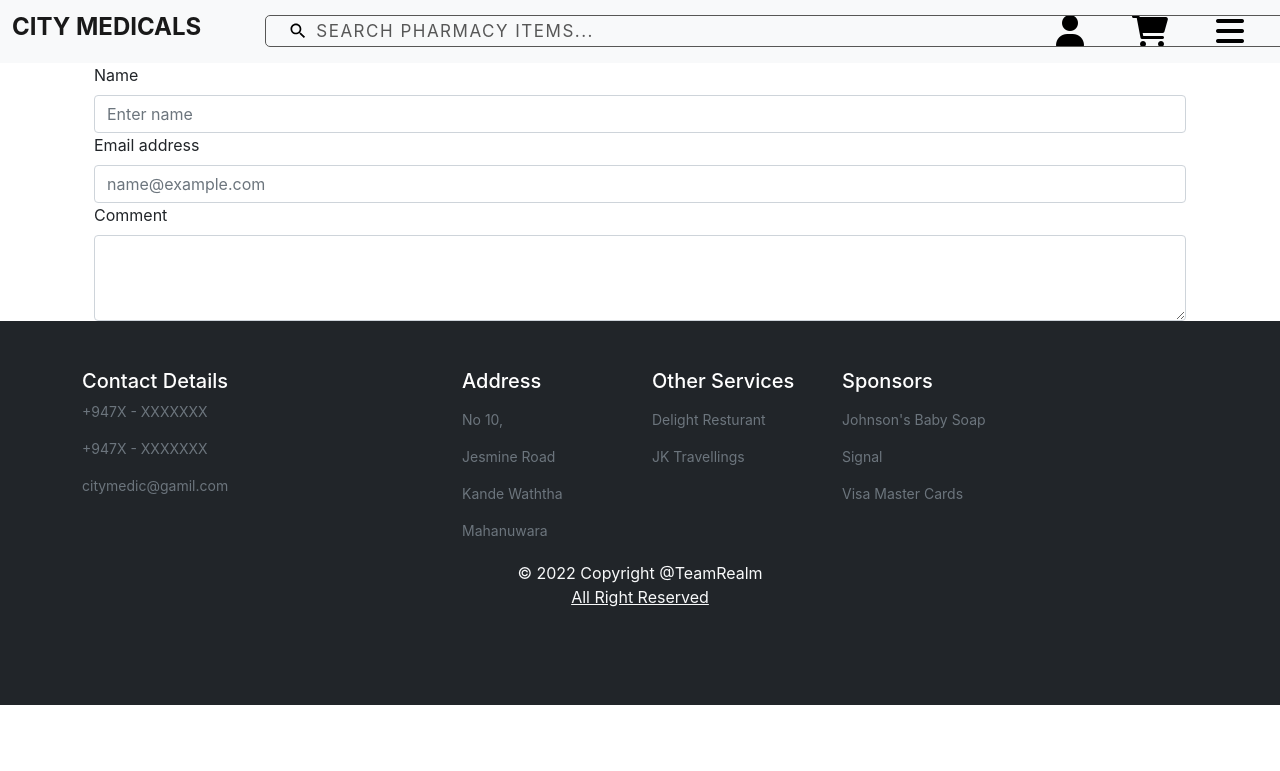
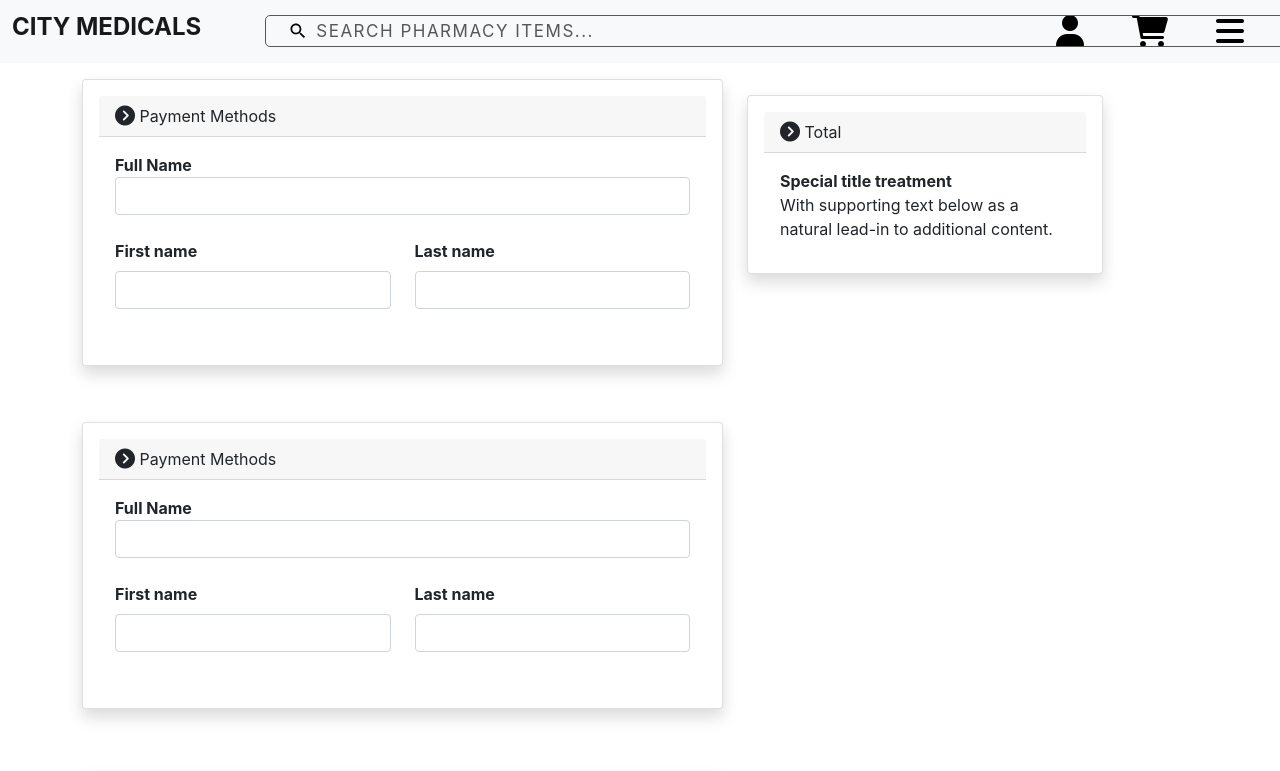
Before and after one commit to DThiwanka/ITPM-Project, a React (Create React App) app: page /orderdetails in a window 1280 px wide. Shown: the top 771 px of the page. Built offline with nearby package versions, Linux system fonts and the light colour scheme.

Commit message:
Form Created

```diff
--- a/src/components/checkout/checkout.js
+++ b/src/components/checkout/checkout.js
@@ -41,7 +41,7 @@ function App() {
       <TextField inputProps={{ maxLength: 3 }} id="outlined-basic" label="CVV number" variant="outlined" placeholder="112" multiline style ={{width: '55%'}}/><br/>
       Expiry Date<br/>
       <TextField type="month"  id="outlined-basic" label="Expiry Date" variant="outlined" style ={{width: '55%'}}/><br/>
-      <button type="button" class="btn btn-outline-danger" multiline style ={{width: '20%', float: 'right', marginRight: '272px'}}>Danger</button>
+      <button type="button" class="btn btn-outline-success" multiline style ={{width: '20%', float: 'right', marginRight: '272px'}}>Next&nbsp;&nbsp;<i class="fa fa-forward" aria-hidden="true"></i></button>
 
     </Box>
     </div>
--- a/src/components/orderDetails/orderdetails.js
+++ b/src/components/orderDetails/orderdetails.js
@@ -1,29 +1,179 @@
-import React, { Component } from 'react';
-import Container from 'react-bootstrap/Container';
-import Form from 'react-bootstrap/Form';
-import './orderdetails.css'
+import React, { Component } from "react";
+import "./orderdetails.css";
 
 function orderdetails() {
   return (
-    <div>
-        <Container>
-      <Form>
-        <Form.Group controlId="form.Name">
-            <Form.Label>Name</Form.Label>
-            <Form.Control type="text" placeholder="Enter name" />
-        </Form.Group>
-        <Form.Group controlId="form.Email">
-            <Form.Label>Email address</Form.Label>
-            <Form.Control type="email" placeholder="name@example.com" />
-        </Form.Group>
-        <Form.Group controlId="form.Textarea">
-            <Form.Label>Comment</Form.Label>
-            <Form.Control as="textarea" rows={3} />
-        </Form.Group>
-      </Form>
-    </Container>
-    </div>
-  )
+    <body>
+      <div class="mb-2">
+        <div class="row mt-3 ">
+
+
+          <div class="col-sm-7">
+            <div class="card shadow p-3 mb-5 bg-white rounded">
+              <div class="card-header">
+                <i
+                  class="fa fa-chevron-circle-right fa-lg"
+                  aria-hidden="true"
+                ></i>{" "}
+                Payment Methods
+              </div>
+
+              <div class="card-body">
+                <b class="card-title">Full Name</b>
+                <p class="card-text">
+                  <form>
+                    <div class="form-outline mb-4">
+                      <input
+                        type="text"
+                        id="form6Example3"
+                        class="form-control"
+                      />
+                    </div>
+
+                    <div class="row mb-4">
+                      <div class="col">
+                        <div class="form-outline">
+                          <label class="form-label" for="form6Example1">
+                            <b>First name</b>
+                          </label>
+                          <input
+                            type="text"
+                            id="form6Example1"
+                            class="form-control"
+                          />
+                        </div>
+                      </div>
+                      <div class="col">
+                        <div class="form-outline">
+                          <label class="form-label" for="form6Example2">
+                            <b>Last name</b>
+                          </label>
+                          <input
+                            type="text"
+                            id="form6Example2"
+                            class="form-control"
+                          />
+                        </div>
+                      </div>
+                    </div>
+                  </form>
+                </p>
+
+              </div>
+
+
+            </div>
+          </div>
+
+
+
+
+          <div class="col-sm-4 mt-3">
+            <div class="card shadow p-3 mb-5 bg-white rounded">
+              <div class="card-header">
+                <i
+                  class="fa fa-chevron-circle-right fa-lg"
+                  aria-hidden="true"
+                ></i>{" "}
+                Total
+              </div>
+
+              <div class="card-body">
+                <b class="card-title">Special title treatment</b>
+                <p class="card-text">
+                  With supporting text below as a natural lead-in to additional
+                  content.
+                </p>
+
+              </div>
+            </div>
+          </div>
+        </div>
+
+        <div class="row mt-2">
+          <div class="col-sm-7">
+            <div class="card shadow p-3 mb-5 bg-white rounded">
+              <div class="card-header">
+                <i
+                  class="fa fa-chevron-circle-right fa-lg"
+                  aria-hidden="true"
+                ></i>{" "}
+                Payment Methods
+              </div>
+              <div class="card-body">
+                <b class="card-title">Full Name</b>
+                <p class="card-text">
+                  <form>
+                    <div class="form-outline mb-4">
+                      <input
+                        type="text"
+                        id="form6Example3"
+                        class="form-control"
+                      />
+                    </div>
+
+                    <div class="row mb-4">
+                      <div class="col">
+                        <div class="form-outline">
+                          <label class="form-label" for="form6Example1">
+                            <b>First name</b>
+                          </label>
+                          <input
+                            type="text"
+                            id="form6Example1"
+                            class="form-control"
+                          />
+                        </div>
+                      </div>
+                      <div class="col">
+                        <div class="form-outline">
+                          <label class="form-label" for="form6Example2">
+                            <b>Last name</b>
+                          </label>
+                          <input
+                            type="text"
+                            id="form6Example2"
+                            class="form-control"
+                          />
+                        </div>
+                      </div>
+                    </div>
+                  </form>
+                </p>
+
+              </div>
+            </div>
+          </div>
+
+        </div>
+
+        <div class="row mt-3">
+          <div class="col-sm-7">
+            <div class="card shadow p-3 mb-5 bg-white rounded">
+              <div class="card-header">
+                <i
+                  class="fa fa-chevron-circle-right fa-lg"
+                  aria-hidden="true"
+                ></i>{" "}
+                Payment Methods
+              </div>
+              <div class="card-body">
+
+                <b class="card-title">Special title treatment</b>
+                <p class="card-text">
+                  With supporting text below as a natural lead-in to additional
+                  content.
+                </p>
+                <a href="/" class="btn btn-primary">
+                  Go somewhere
+                </a>
+              </div>
+            </div>
+          </div>
+        </div>
+      </div>
+    </body>
+  );
 }
 
-export default orderdetails
+export default orderdetails;
```
